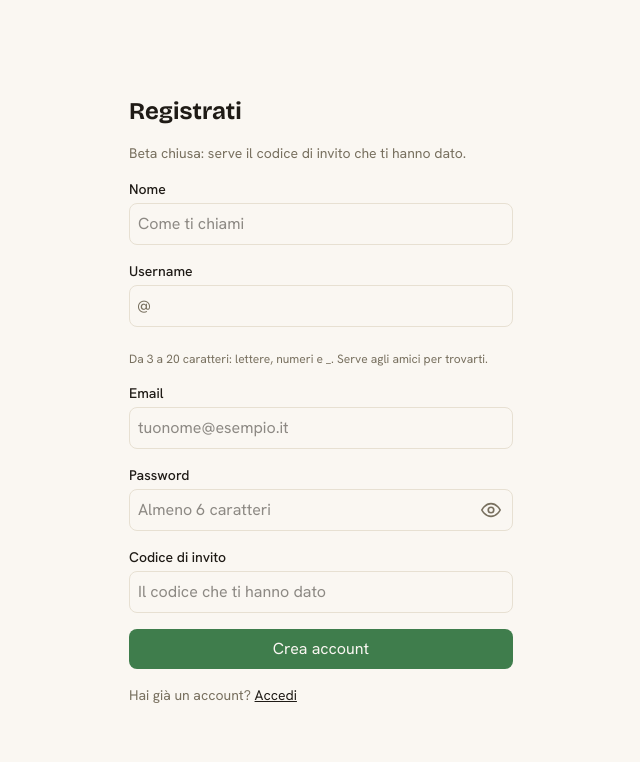
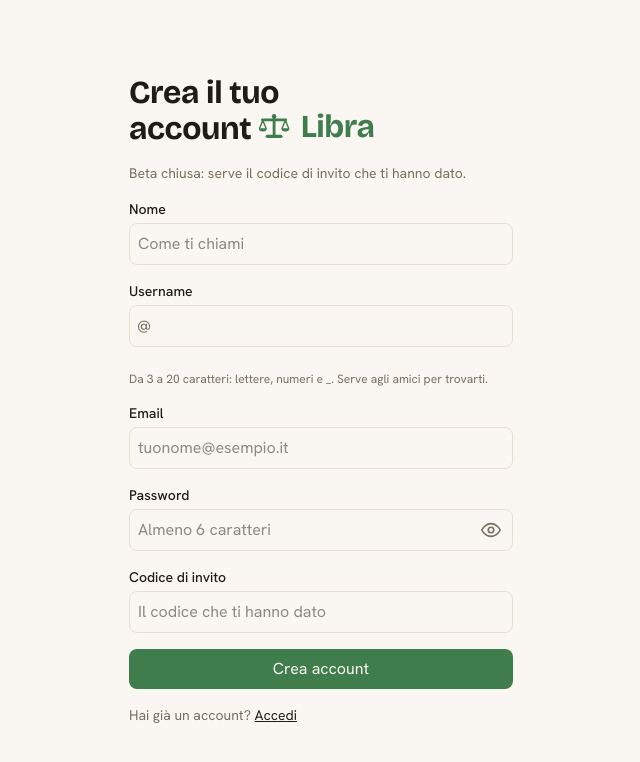
Before and after one commit to DavideLibralato/nutritrack, a Next.js app: page /register in a window 1280 px wide. Shown: the top 762 px of the page, without its empty margins (319-959 px from the left). Built offline with nearby package versions, Linux system fonts and the light colour scheme; no server answers.

Commit message:
feat: marchio di Libra nelle pagine di accesso
Co-Authored-By: Claude Opus 5.5 <noreply@anthropic.com>

```diff
--- a/src/app/login/page.tsx
+++ b/src/app/login/page.tsx
@@ -7,6 +7,9 @@ import { traduciErroreAuth } from "@/lib/erroriAuth";
 import { emailValida } from "@/lib/validazione";
 import { CLASSE_FOCUS } from "@/lib/classeFocus";
 import CampoPassword from "@/components/CampoPassword";
+import MarchioLibra from "@/components/MarchioLibra";
+import PaginaAccesso from "@/components/PaginaAccesso";
+import { CLASSE_TITOLO_ACCESSO } from "@/lib/classiAccesso";
 
 // useSearchParams() (sotto, in LoginForm) puo' andare in stallo durante il
 // primo render sul server se non e' avvolto in una <Suspense>: Next.js lo
@@ -79,7 +82,7 @@ function LoginForm() {
   }
 
   return (
-    <main className="flex min-h-screen items-center justify-center p-4">
+    <PaginaAccesso>
       <form noValidate onSubmit={handleSubmit} className="w-full max-w-sm space-y-4">
         {/* Dopo "Elimina il mio account" (EliminaAccount.tsx porta qui con
             ?eliminato=1). role="status": letto dagli screen reader. */}
@@ -91,7 +94,10 @@ function LoginForm() {
             </p>
           </div>
         )}
-        <h1 className="text-2xl font-display font-bold">Accedi</h1>
+        {/* Il marchio è parte del titolo: si legge "Accedi a Libra". */}
+        <h1 className={CLASSE_TITOLO_ACCESSO}>
+          Accedi a <MarchioLibra variante="titolo" />
+        </h1>
 
         <div>
           <label htmlFor="login-email" className="block text-sm font-medium mb-1">
@@ -139,6 +145,6 @@ function LoginForm() {
           </a>
         </p>
       </form>
-    </main>
+    </PaginaAccesso>
   );
 }
--- a/src/app/password-dimenticata/page.tsx
+++ b/src/app/password-dimenticata/page.tsx
@@ -5,6 +5,8 @@ import { chiediLinkRipristino } from "@/lib/supabase/clientRichiestaReset";
 import { traduciErroreAuth } from "@/lib/erroriAuth";
 import { emailValida } from "@/lib/validazione";
 import { CLASSE_FOCUS } from "@/lib/classeFocus";
+import { CLASSE_TITOLO_ACCESSO } from "@/lib/classiAccesso";
+import PaginaAccesso from "@/components/PaginaAccesso";
 
 export default function PasswordDimenticataPage() {
   const [email, setEmail] = useState("");
@@ -47,9 +49,9 @@ export default function PasswordDimenticataPage() {
 
   if (inviato) {
     return (
-      <main className="flex min-h-screen items-center justify-center p-4">
+      <PaginaAccesso marchioInCima>
         <div className="w-full max-w-sm space-y-4">
-          <h1 className="text-2xl font-display font-bold">Controlla la tua email</h1>
+          <h1 className={CLASSE_TITOLO_ACCESSO}>Controlla la tua email</h1>
           <p className="text-sm text-muted">
             Se esiste un account con questa email, ti abbiamo inviato un link per
             reimpostare la password.
@@ -58,14 +60,14 @@ export default function PasswordDimenticataPage() {
             Torna al login
           </a>
         </div>
-      </main>
+      </PaginaAccesso>
     );
   }
 
   return (
-    <main className="flex min-h-screen items-center justify-center p-4">
+    <PaginaAccesso marchioInCima>
       <form noValidate onSubmit={handleSubmit} className="w-full max-w-sm space-y-4">
-        <h1 className="text-2xl font-display font-bold">Password dimenticata</h1>
+        <h1 className={CLASSE_TITOLO_ACCESSO}>Password dimenticata</h1>
         <p className="text-sm text-muted">
           Inserisci la tua email: ti mandiamo un link per sceglierne una nuova.
         </p>
@@ -101,6 +103,6 @@ export default function PasswordDimenticataPage() {
           </a>
         </p>
       </form>
-    </main>
+    </PaginaAccesso>
   );
 }
--- a/src/app/register/page.tsx
+++ b/src/app/register/page.tsx
@@ -9,6 +9,9 @@ import { registrati, type StatoRegistrazione } from "@/lib/actions/auth";
 import { caricaPaginaDaCapo } from "@/lib/caricamentoCompleto";
 import { CLASSE_FOCUS } from "@/lib/classeFocus";
 import CampoPassword from "@/components/CampoPassword";
+import MarchioLibra from "@/components/MarchioLibra";
+import PaginaAccesso from "@/components/PaginaAccesso";
+import { CLASSE_TITOLO_ACCESSO } from "@/lib/classiAccesso";
 import { useDisponibilitaUsername } from "@/lib/amici/useDisponibilitaUsername";
 import { TESTO_USERNAME_REGOLE, testoStatoUsername } from "@/lib/amici/testiUsername";
 
@@ -64,9 +67,11 @@ export default function RegisterPage() {
   }, [registrato]);
 
   return (
-    <main className="flex min-h-screen items-center justify-center p-4">
+    <PaginaAccesso>
       <form noValidate action={azioneForm} className="w-full max-w-sm space-y-4">
-        <h1 className="text-2xl font-display font-bold">Registrati</h1>
+        <h1 className={CLASSE_TITOLO_ACCESSO}>
+          Crea il tuo account <MarchioLibra variante="titolo" />
+        </h1>
         <p className="text-sm text-muted">
           Beta chiusa: serve il codice di invito che ti hanno dato.
         </p>
@@ -209,6 +214,6 @@ export default function RegisterPage() {
           </a>
         </p>
       </form>
-    </main>
+    </PaginaAccesso>
   );
 }
--- a/src/app/reimposta-password/page.tsx
+++ b/src/app/reimposta-password/page.tsx
@@ -19,6 +19,8 @@ import {
 import { leggiFrammentoRipristino, togliFrammento } from "@/lib/frammentoRipristino";
 import { CLASSE_FOCUS } from "@/lib/classeFocus";
 import CampoPassword from "@/components/CampoPassword";
+import PaginaAccesso from "@/components/PaginaAccesso";
+import { CLASSE_TITOLO_ACCESSO } from "@/lib/classiAccesso";
 
 // L'esito della raccolta della sessione dal frammento (link chiesti con il
 // flusso implicito, dal 18/10/2026: frammentoRipristino.ts).
@@ -249,17 +251,17 @@ function ReimpostaPasswordForm() {
 
   if (statoSessione === "verifica") {
     return (
-      <main className="flex min-h-screen items-center justify-center p-4">
+      <PaginaAccesso marchioInCima>
         <p className="text-sm text-muted">Verifica del link in corso...</p>
-      </main>
+      </PaginaAccesso>
     );
   }
 
   if (statoSessione === "errore") {
     return (
-      <main className="flex min-h-screen items-center justify-center p-4">
+      <PaginaAccesso marchioInCima>
         <div className="w-full max-w-sm space-y-4">
-          <h1 className="text-2xl font-display font-bold">Link non valido</h1>
+          <h1 className={CLASSE_TITOLO_ACCESSO}>Link non valido</h1>
           <p className="text-sm text-warning">{erroreSessione}</p>
           <a
             href="/password-dimenticata"
@@ -268,14 +270,14 @@ function ReimpostaPasswordForm() {
             Richiedi un nuovo link
           </a>
         </div>
-      </main>
+      </PaginaAccesso>
     );
   }
 
   return (
-    <main className="flex min-h-screen items-center justify-center p-4">
+    <PaginaAccesso marchioInCima>
       <form noValidate onSubmit={handleSubmit} className="w-full max-w-sm space-y-4">
-        <h1 className="text-2xl font-display font-bold">Imposta una nuova password</h1>
+        <h1 className={CLASSE_TITOLO_ACCESSO}>Imposta una nuova password</h1>
 
         {/* L'account a cui cambia la password: si vede subito se è quello
             sbagliato. autoComplete="username" fa salvare al gestore delle
@@ -324,6 +326,6 @@ function ReimpostaPasswordForm() {
           {caricamento ? "Salvataggio..." : "Salva nuova password"}
         </button>
       </form>
-    </main>
+    </PaginaAccesso>
   );
 }
--- /dev/null
+++ b/src/components/MarchioLibra.tsx
@@ -0,0 +1,50 @@
+// Il marchio di Libra: la bilancia e la parola "Libra" (pagine di accesso,
+// mockup docs/mockups/testata-login.html, proposta 3 "Nel titolo";
+// PUNTO_DI_PARTENZA.md §7, "Nome e icona").
+//
+// La bilancia è lo stesso disegno dell'icona dell'app
+// (docs/mockups/icona-libra.html), ridisegnata con tratti più spessi e
+// senza il quadrato scuro, perché stia alta come le maiuscole di "Libra".
+// Non si prende dai PNG di public/icons: hanno il fondo scuro e un colore
+// fisso, mentre qui il colore è currentColor e segue l'accento scelto in
+// Aspetto e il tema (text-accent = var(--accento)).
+//
+// Le misure sono in em: il marchio prende la grandezza dal testo intorno.
+// Lo stesso componente fa il marchio grande dentro un titolo e quello
+// piccolo in cima alla pagina.
+//
+// Due varianti:
+// - "titolo" (Accedi, Registrati): bilancia e parola in accento;
+// - "piccolo" (in cima alle altre pagine): solo la bilancia in accento, la
+//   parola nel colore del testo.
+//
+// role="img" con aria-label: lo screen reader dice "Libra" una volta sola,
+// e dentro un titolo legge "Accedi a Libra".
+
+export default function MarchioLibra({ variante }: { variante: "titolo" | "piccolo" }) {
+  return (
+    <span
+      role="img"
+      aria-label="Libra"
+      className={`inline-flex items-center gap-[0.32em] font-display font-bold leading-none tracking-[-0.015em] ${
+        variante === "titolo" ? "text-accent" : "text-foreground"
+      }`}
+    >
+      <svg
+        viewBox="10 18 80 62"
+        aria-hidden="true"
+        className="h-[0.78em] w-auto shrink-0 -translate-y-[0.02em] text-accent"
+      >
+        <g fill="currentColor" stroke="currentColor" strokeLinecap="round">
+          <circle cx="50" cy="25" r="5.5" stroke="none" />
+          <path d="M50 29 V73" strokeWidth="7" fill="none" />
+          <path d="M33 75 H67" strokeWidth="8" fill="none" />
+          <path d="M21 34 H79" strokeWidth="7" fill="none" />
+          <path d="M22 35 L14 55 M22 35 L30 55 M78 35 L70 55 M78 35 L86 55" strokeWidth="3.5" fill="none" />
+          <path d="M12 55 H32 A10 8 0 0 1 12 55 Z M68 55 H88 A10 8 0 0 1 68 55 Z" stroke="none" />
+        </g>
+      </svg>
+      <span aria-hidden="true">Libra</span>
+    </span>
+  );
+}
--- /dev/null
+++ b/src/components/PaginaAccesso.tsx
@@ -0,0 +1,34 @@
+// Il contenitore delle pagine di accesso (Accedi, Registrati, Password
+// dimenticata, Reimposta password, con tutte le loro schermate): il
+// contenuto centrato in verticale, largo al massimo 24rem (max-w-sm),
+// come nel mockup docs/mockups/testata-login.html.
+//
+// marchioInCima: il marchio piccolo di Libra fisso in alto, fuori dal
+// blocco centrato, per le pagine che non hanno "Libra" nel titolo. Sta
+// sempre nello stesso punto: passando da "Verifica del link in corso..."
+// al modulo o a "Link non valido" non si muove. Allineato a sinistra con
+// il modulo, anche su uno schermo largo.
+//
+// Su uno schermo basso (tastiera aperta) la pagina scorre: min-h-screen,
+// non un'altezza fissa.
+
+import MarchioLibra from "./MarchioLibra";
+
+export default function PaginaAccesso({
+  marchioInCima = false,
+  children,
+}: {
+  marchioInCima?: boolean;
+  children: React.ReactNode;
+}) {
+  return (
+    <main className="flex min-h-screen flex-col items-center p-4">
+      {marchioInCima && (
+        <div className="flex h-11 w-full max-w-sm shrink-0 items-center text-lg">
+          <MarchioLibra variante="piccolo" />
+        </div>
+      )}
+      <div className="my-auto flex w-full justify-center py-4">{children}</div>
+    </main>
+  );
+}
--- /dev/null
+++ b/src/lib/classiAccesso.ts
@@ -0,0 +1,9 @@
+// Le classi comuni alle pagine di accesso (Accedi, Registrati, Password
+// dimenticata, Reimposta password), dal mockup
+// docs/mockups/testata-login.html, proposta 3 "Nel titolo". Colori solo
+// dalle variabili di globals.css (PUNTO_DI_PARTENZA.md, sezione 7).
+
+// Il titolo della pagina (.P3 .h1): 32 px, righe equilibrate quando va a
+// capo ("Imposta una nuova password" su due righe di lunghezza simile).
+export const CLASSE_TITOLO_ACCESSO =
+  "font-display text-[32px] leading-[1.12] font-bold tracking-[-0.01em] text-balance";
```
Also changed, not shown: 2 other files (tests, documents, lock files or other folders).
